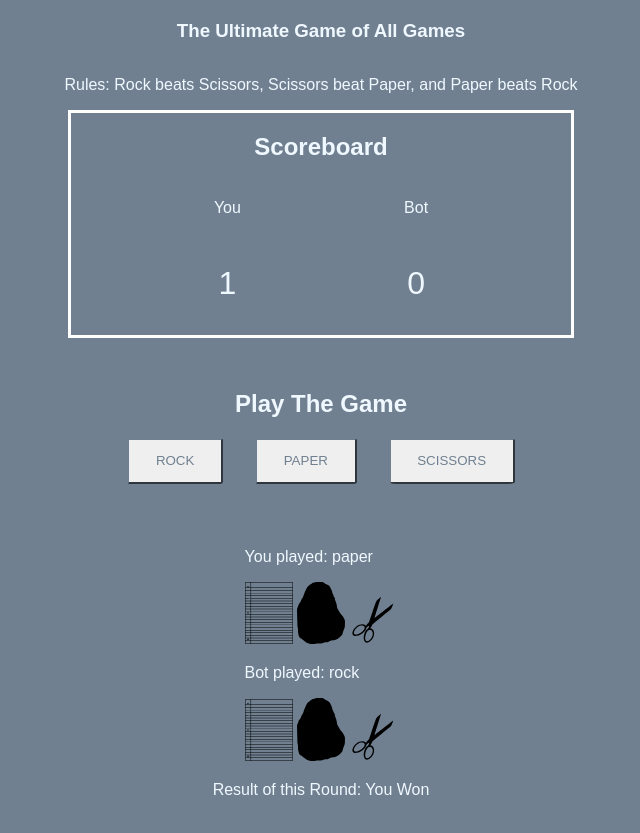
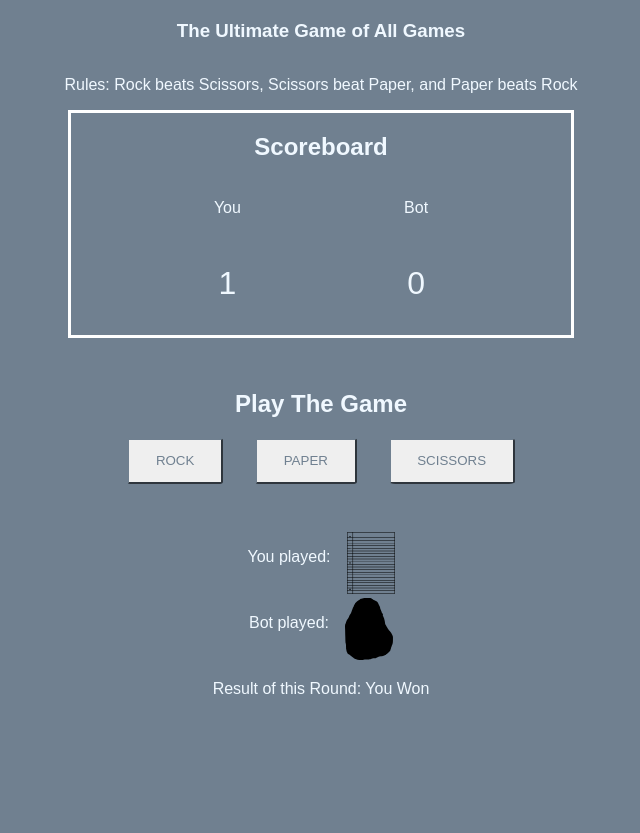
Before and after one commit to Lenny606/rock-paper-scissors, a website: page src/index.html in a window 1280 px wide. Both pictures are taken after a click on the button "PAPER". Shown: the part 87-920 px from the top of the page, without its empty margins (319-959 px from the left). After the commit the page ends 825 px from the top, so only its background shows below. Drawn offline with nearby package versions, Linux system fonts and the light colour scheme; files that its build step writes are made by us from their sources.

Commit message:
added img to render with result

```diff
--- a/src/css/style.scss
+++ b/src/css/style.scss
@@ -77,8 +77,13 @@ body {
   align-items: center;
   margin: 1em;
 
-  .img_hidden {
-    // display: none;
+  .footer__results {
+    display: flex;
+    flex-direction: row;
+    gap: 1em;
+  }
+
+  img {
     width: 3em;
   }
 }
--- a/src/index.html
+++ b/src/index.html
@@ -47,15 +47,13 @@
     <div class="footer">
         <div class="footer__results">
             <p class="footer__results_player">You played: </p>
-            <img src="img/paper_svg.svg" class="img_hidden">
-            <img src="img/rock_svg.svg" class="img_hidden">
-            <img src="img/scissors_svg.svg" class="img_hidden">
+            <div class="results__img_player"></div>
+
         </div>
         <div class="footer__results">
             <p class="footer__results_bot">Bot played: </p>
-            <img src="img/paper_svg.svg" class="img_hidden">
-            <img src="img/rock_svg.svg" class="img_hidden">
-            <img src="img/scissors_svg.svg" class="img_hidden">
+            <div class="results__img_bot"></div>
+
         </div>
 
         <p class="footer__results footer__results_winner">Result of this Round: </p>
--- a/src/js/script.js
+++ b/src/js/script.js
@@ -11,6 +11,10 @@ const btn_scissor = document.querySelector(".interface__btn_scissor");
 const results_player = document.querySelector(".footer__results_player");
 const results_bot = document.querySelector(".footer__results_bot");
 const results_winner = document.querySelector(".footer__results_winner");
+
+// Footer img to show result
+const results__img_player = document.querySelector(".results__img_player");
+const results__img_bot = document.querySelector(".results__img_bot");
 
 //variables to store the score
 let my_score = 0;
@@ -26,25 +30,45 @@ const getComputerPlay = () => {
   return options[Math.floor(Math.random() * options.length)];
 };
 
-// hardcoded input value for function, needs to be handled by buttons
-let humanPlay = "paper";
-
 //func to clean the results output before new game round
 const cleanResults = () => {
+  //clean human results
   results_player.textContent = "You played: ";
+  const img_human = document.querySelector(".img_human");
+  img_human ? results__img_player.removeChild(img_human) : null;
+
+  //clean bot results
   results_bot.textContent = "Bot played: ";
+  const img_bot = document.querySelector(".img_bot");
+  img_bot ? results__img_bot.removeChild(img_bot) : null;
+
   results_winner.textContent = "Result of this Round: ";
 };
 
 //function which will take the parameter humanPlay, calls the getComputerPlay function,
 //write conditions based on game rules and  update the scores,
 //choices and the result on the page.increase the scores
+
 const play = (humanPlay) => {
   cleanResults();
   const computerPlay = getComputerPlay();
 
-  results_bot.textContent += computerPlay;
-  results_player.textContent += humanPlay;
+  // Bot played - results and img
+
+  // results_bot.textContent += computerPlay;
+  const img_bot = document.createElement("img");
+  img_bot.setAttribute("src", `img/${computerPlay}_svg.svg`);
+  img_bot.setAttribute("class", "img_bot");
+  results__img_bot.appendChild(img_bot);
+
+  // Human played - results and img
+
+  // results_player.textContent += humanPlay;
+  const img_human = document.createElement("img");
+  img_human.setAttribute("src", `img/${humanPlay}_svg.svg`);
+  img_human.setAttribute("class", "img_human");
+  results__img_player.appendChild(img_human);
+
   if (humanPlay === computerPlay) {
     results_winner.textContent += "TIE...play again";
   } else if (humanPlay === "rock" && computerPlay === "scissors") {
@@ -77,6 +101,6 @@ btn_paper.addEventListener("click", () => {
 });
 
 btn_scissor.addEventListener("click", () => {
-  humanPlay = "scissor";
+  humanPlay = "scissors";
   play(humanPlay);
 });
```
